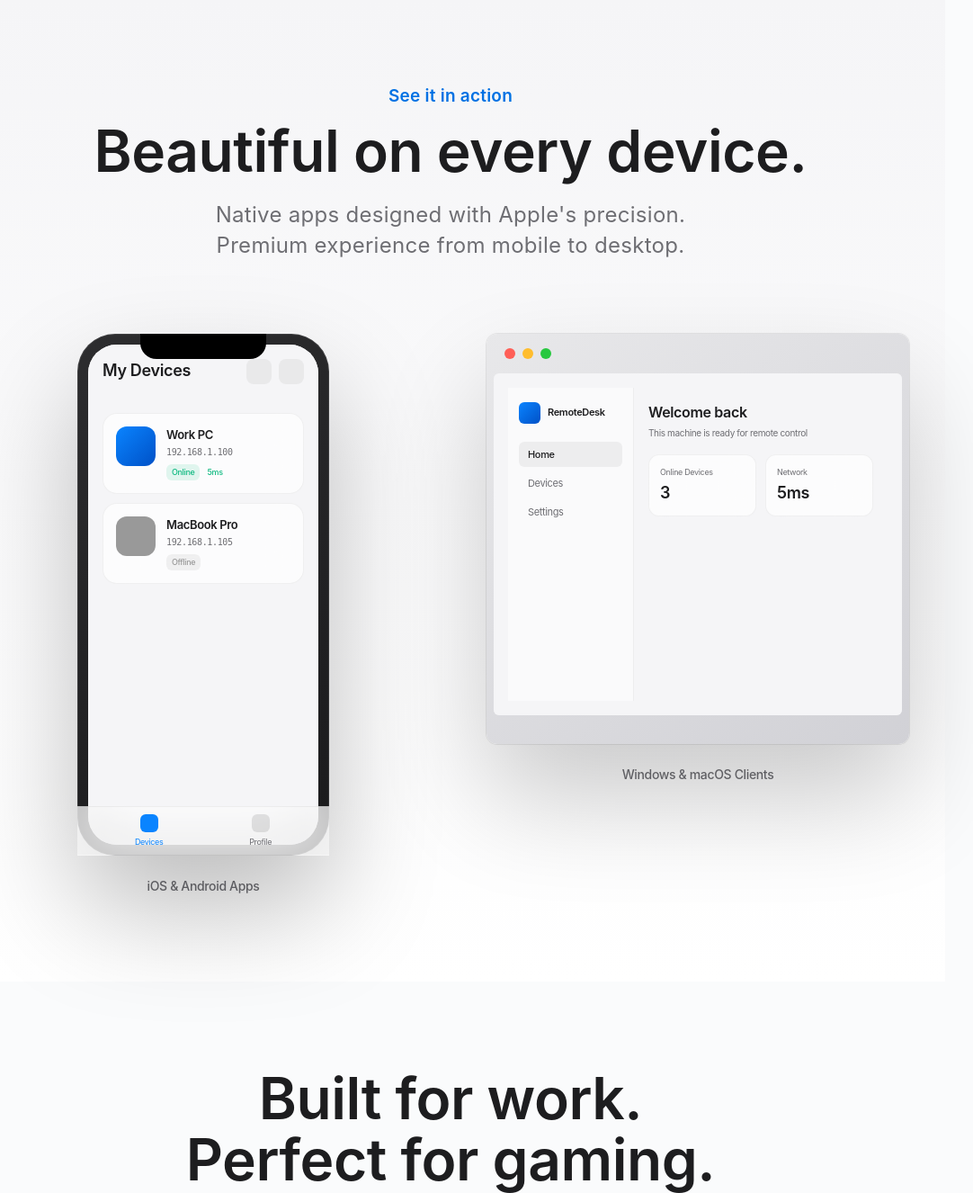
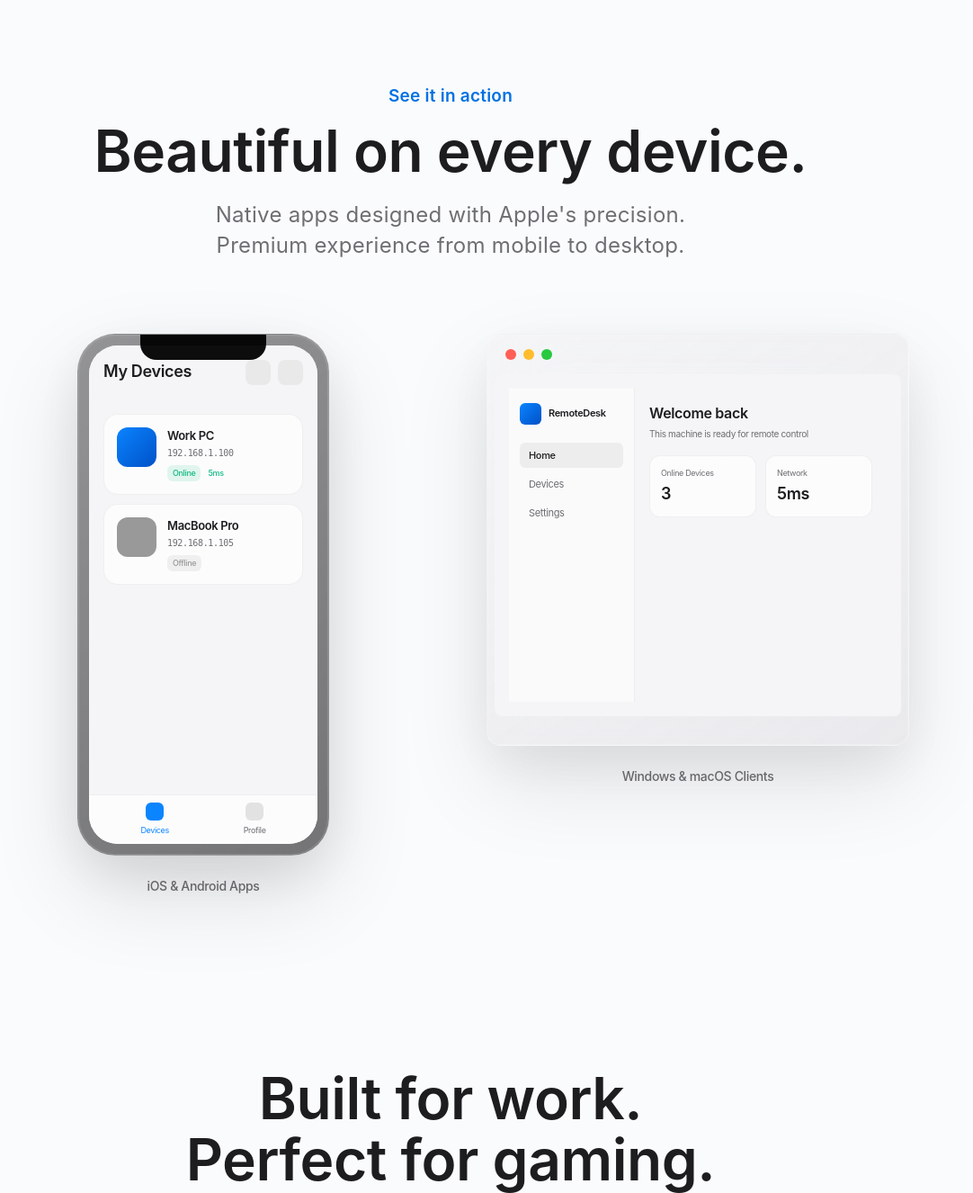
Before and after one commit to caijianmiao8-ai/tarot-test, a Flask app: page /g/remotedesk in a window 1280 px wide. Shown: the part 847-2173 px from the top of the page at 90% size, without its empty margins (139-1221 px from the left). Run offline with Flask 3, Linux system fonts and the light colour scheme; some libraries are stand-ins or nearby versions.

Commit message:
Improve visual integration with glassmorphism effects
Enhanced all new sections to better blend with the dynamic background:

Product Screenshots:
- Increased transparency on device frames (0.5-0.6 alpha)
- Added backdrop-filter blur(40px) + saturate(150%)
- Softer shadows with layered depth
- Inset highlights for glass reflection
- Lighter borders with better opacity

How it Works:
- Step cards now use 50% white opacity with strong blur
- Enhanced hover states with smooth transitions
- Tech specs box with subtle blue tint and glass effect
- Removed solid backgrounds

FAQ Section:
- FAQ items now 40% opacity with blur effect
- Layered box-shadows for depth
- Smooth hover animations
- Removed harsh borders

Download Section:
- Store badges and download buttons with enhanced glass
- Better shadow layering (multiple levels)
- Improved hover feedback
- Beta notice with refined transparency

Footer:
- Reduced background opacity to 40%
- Social links with glass effect
- Softer shadows throughout

All sections now:
- Use backdrop-filter consistently
- Have transparent backgrounds
- Feature multi-layer shadows
- Include subtle inset highlights
- Blend seamlessly with animated orb background

```diff
--- a/blueprints/games/remotedesk/templates/games/remotedesk/index.html
+++ b/blueprints/games/remotedesk/templates/games/remotedesk/index.html
@@ -755,7 +755,8 @@
 
     /* ========= Product Screenshots Section ========= */
     .screenshots-section {
-      background: linear-gradient(to bottom, var(--light-gray), var(--white));
+      background: transparent;
+      position: relative;
     }
 
     .screenshots-container {
@@ -774,17 +775,22 @@
       gap: 24px;
     }
 
-    /* Phone Frame */
+    /* Phone Frame - Glass effect */
     .phone-frame {
       position: relative;
       width: 280px;
       height: 580px;
-      background: linear-gradient(145deg, #2d2d2f, #1a1a1c);
+      background: linear-gradient(145deg, rgba(45, 45, 47, 0.5), rgba(26, 26, 28, 0.6));
+      backdrop-filter: blur(40px) saturate(150%);
+      -webkit-backdrop-filter: blur(40px) saturate(150%);
       border-radius: 42px;
       padding: 12px;
       box-shadow:
-        0 60px 120px rgba(0, 0, 0, 0.25),
-        0 0 0 1px rgba(255, 255, 255, 0.1) inset;
+        0 40px 100px rgba(0, 0, 0, 0.12),
+        0 20px 60px rgba(0, 0, 0, 0.08),
+        0 0 0 1px rgba(255, 255, 255, 0.12) inset,
+        0 2px 4px rgba(255, 255, 255, 0.05) inset;
+      border: 1px solid rgba(255, 255, 255, 0.1);
     }
 
     .phone-notch {
@@ -794,7 +800,7 @@
       transform: translateX(-50%);
       width: 140px;
       height: 28px;
-      background: #000;
+      background: rgba(0, 0, 0, 0.95);
       border-radius: 0 0 18px 18px;
       z-index: 10;
     }
@@ -802,23 +808,28 @@
     .phone-screen {
       width: 100%;
       height: 100%;
-      background: var(--light-gray);
+      background: linear-gradient(to bottom, rgba(245, 245, 247, 0.95), rgba(245, 245, 247, 0.98));
+      backdrop-filter: blur(20px);
       border-radius: 32px;
       overflow: hidden;
       box-shadow: inset 0 0 0 1px rgba(0, 0, 0, 0.05);
     }
 
-    /* Desktop Frame */
+    /* Desktop Frame - Lighter, more transparent */
     .desktop-frame {
       position: relative;
       width: 100%;
       max-width: 600px;
-      background: linear-gradient(145deg, #e8e8ea, #d1d1d6);
-      border-radius: 12px;
+      background: linear-gradient(145deg, rgba(232, 232, 234, 0.3), rgba(209, 209, 214, 0.4));
+      backdrop-filter: blur(40px) saturate(150%);
+      -webkit-backdrop-filter: blur(40px) saturate(150%);
+      border-radius: 16px;
       padding: 8px 8px 32px;
       box-shadow:
-        0 60px 120px rgba(0, 0, 0, 0.2),
-        0 0 0 1px rgba(0, 0, 0, 0.08);
+        0 40px 100px rgba(0, 0, 0, 0.1),
+        0 20px 60px rgba(0, 0, 0, 0.06),
+        0 0 0 1px rgba(255, 255, 255, 0.15) inset;
+      border: 1px solid rgba(255, 255, 255, 0.2);
     }
 
     .window-controls {
@@ -840,8 +851,9 @@
     .desktop-screen {
       width: 100%;
       height: 380px;
-      background: var(--light-gray);
-      border-radius: 6px;
+      background: linear-gradient(to bottom, rgba(245, 245, 247, 0.95), rgba(245, 245, 247, 0.98));
+      backdrop-filter: blur(20px);
+      border-radius: 8px;
       overflow: hidden;
       box-shadow: inset 0 0 0 1px rgba(0, 0, 0, 0.05);
     }
```
Also changed, not shown: other parts of blueprints/games/remotedesk/templates/games/remotedesk/index.html (+93 -42 lines).
